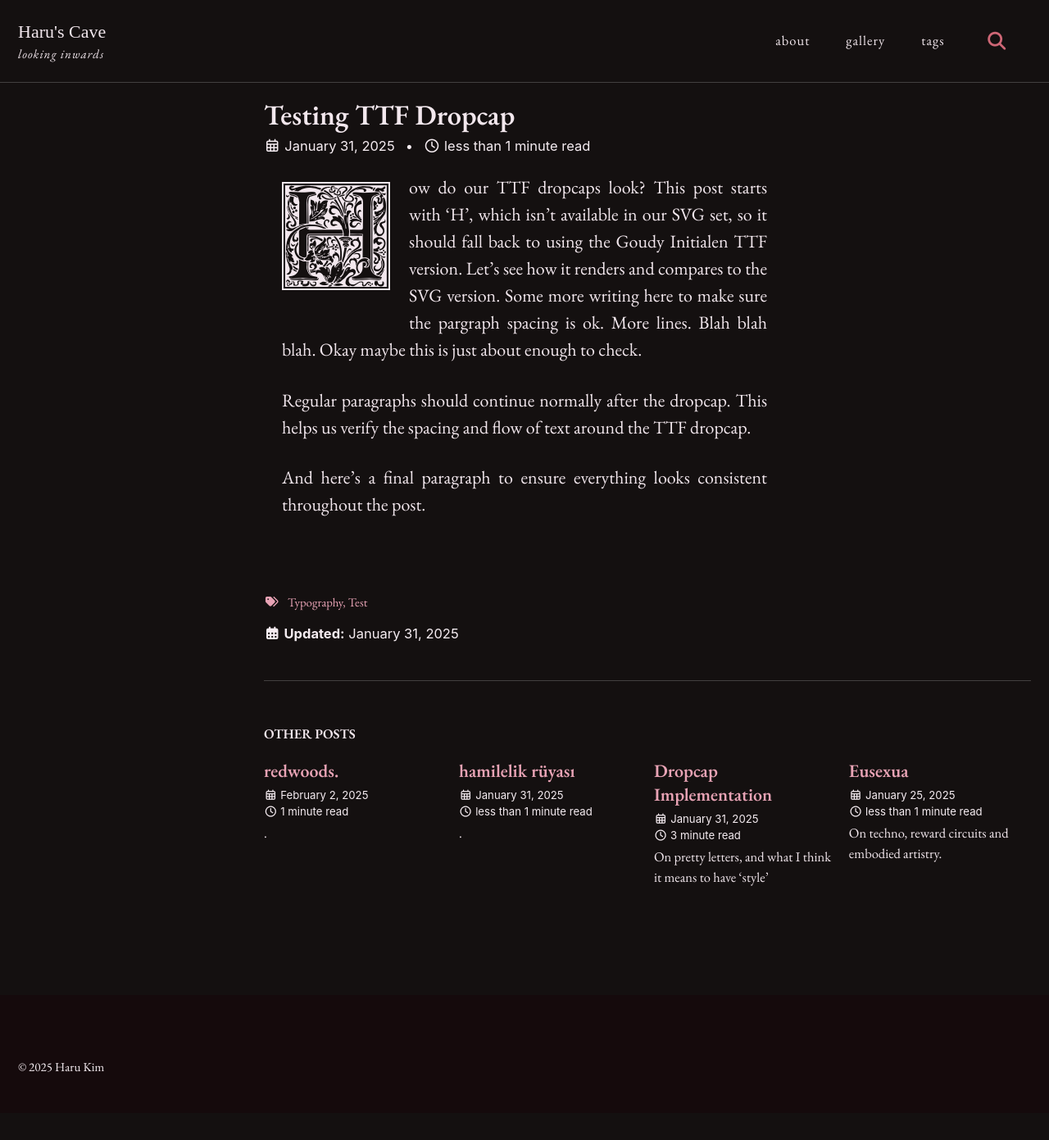
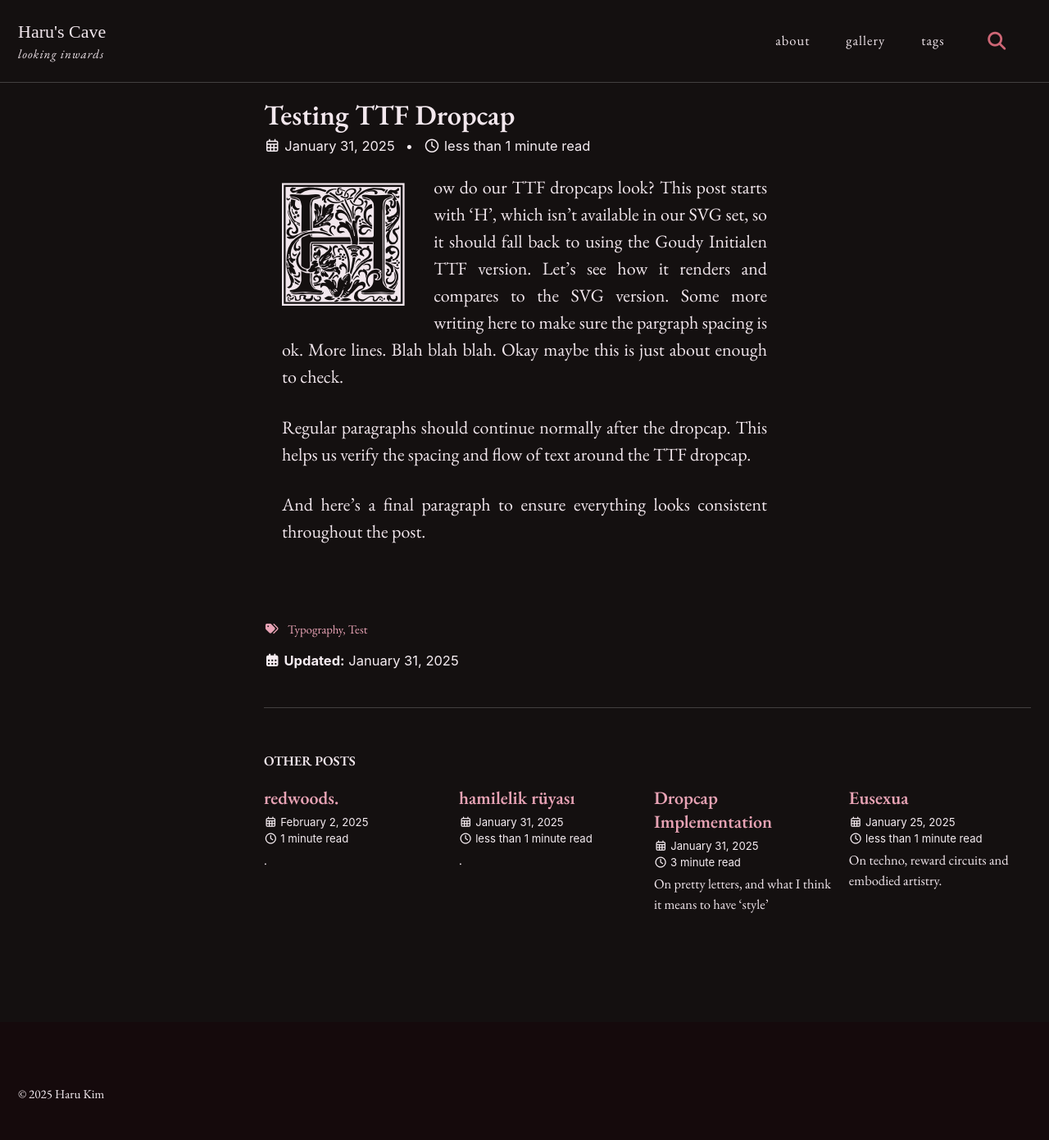
Before and after one commit to hxxru-u/hxxru-u.github.io, a Jekyll site: the page built from _posts/2025-01-31-testing-ttf-dropcap.md, in a window 1280 px wide. Shown: the whole page at 82% size. Built offline with Jekyll 4.4.1, drawn with Linux system fonts in a browser that asks for light colours; cached includes are drawn as plain includes; before the commit the page ends 1358 px from its top, so only the background shows below that.

Commit message:
TTF adjust 3

```diff
--- a/_sass/dropcaps.scss
+++ b/_sass/dropcaps.scss
@@ -6,11 +6,11 @@
     /* Set size relative to paragraph line height:
        - Matching SVG size of 7.5em
     */
-    font-size: 7.5em;
+    font-size: 8.5em;
     line-height: 1;
     padding-top: 0.02em;
-    padding-right: 0.1em;
-    margin-bottom: 0.02em;
+    padding-right: 0.15em;
+    margin-bottom: -0.02em;
     font-family: 'DropcapTTF' !important;  /* Force TTF font */
     color: $text-color;
     background-color: $background-color;
```
